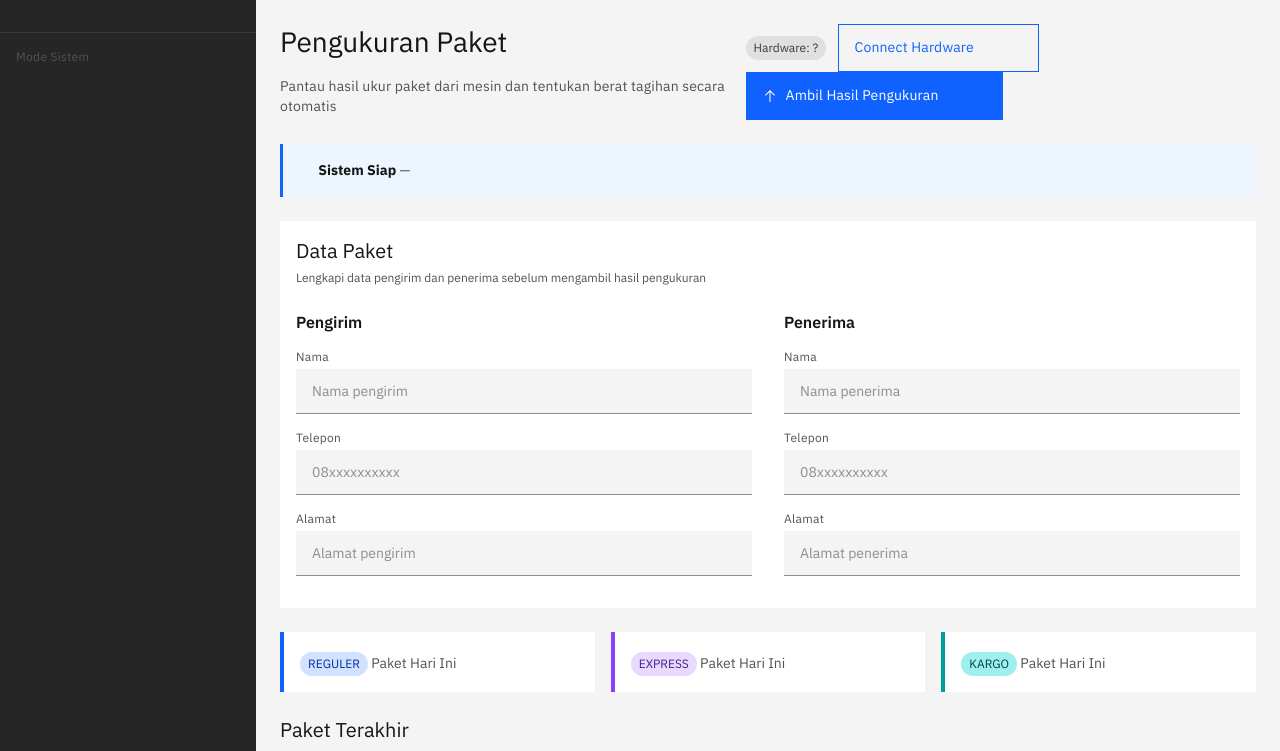
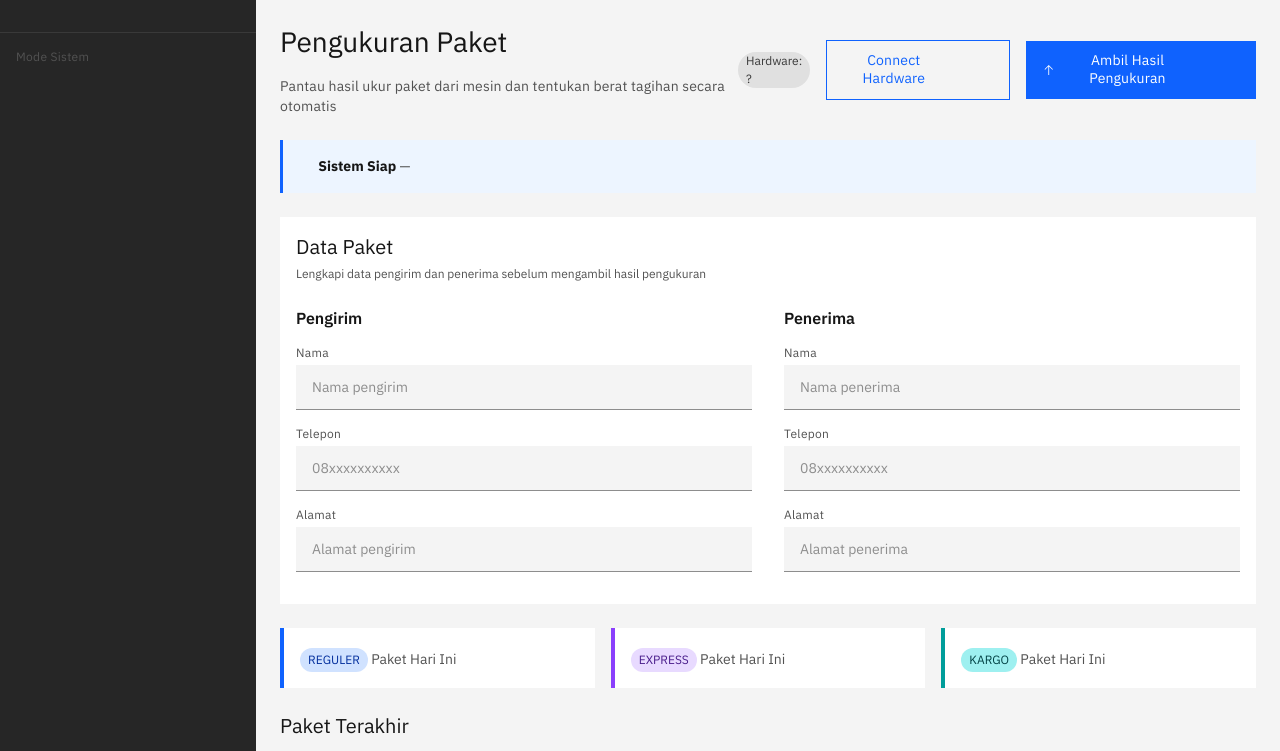
Before and after one commit to h4pp3nstance/sorting-system-ukurku, a Flask app: template web/templates/dashboard.html in a window 1280 px wide. Shown: the part 48-799 px from the top of the page. Run offline with Flask 3, Linux system fonts and the light colour scheme; the template is opened without the code that fills it, so the values that code supplies are empty; some libraries are stand-ins or nearby versions.

Commit message:
fix: align hardware status tag and action buttons on dashboard
Wrap the header controls in a flex row with align-items:center and a
consistent gap so the "Hardware" status tag (24px) lines up vertically
with the Connect/Measure buttons (48px) instead of sitting on the baseline.

```diff
--- a/web/templates/dashboard.html
+++ b/web/templates/dashboard.html
@@ -19,8 +19,8 @@
             Pantau hasil ukur paket dari mesin dan tentukan berat tagihan secara otomatis
         </p>
     </div>
-    <div>
-        <span id="hwStatus" class="carbon-tag carbon-tag--gray" style="margin-right:8px;">Hardware: ?</span>
+    <div class="carbon-flex" style="align-items: center; gap: var(--space-05);">
+        <span id="hwStatus" class="carbon-tag carbon-tag--gray">Hardware: ?</span>
         <button id="connectBtn" class="carbon-btn carbon-btn--tertiary" onclick="toggleHardware()">
             Connect Hardware
         </button>
```
